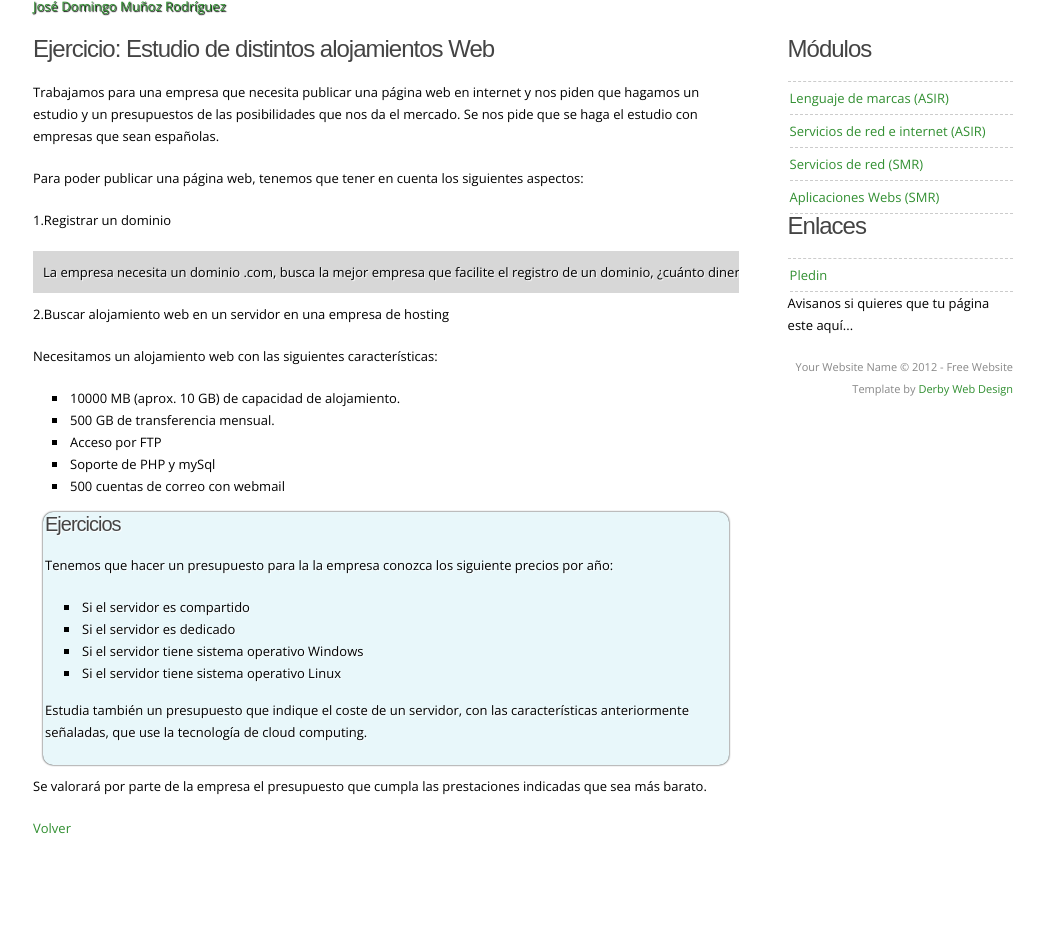
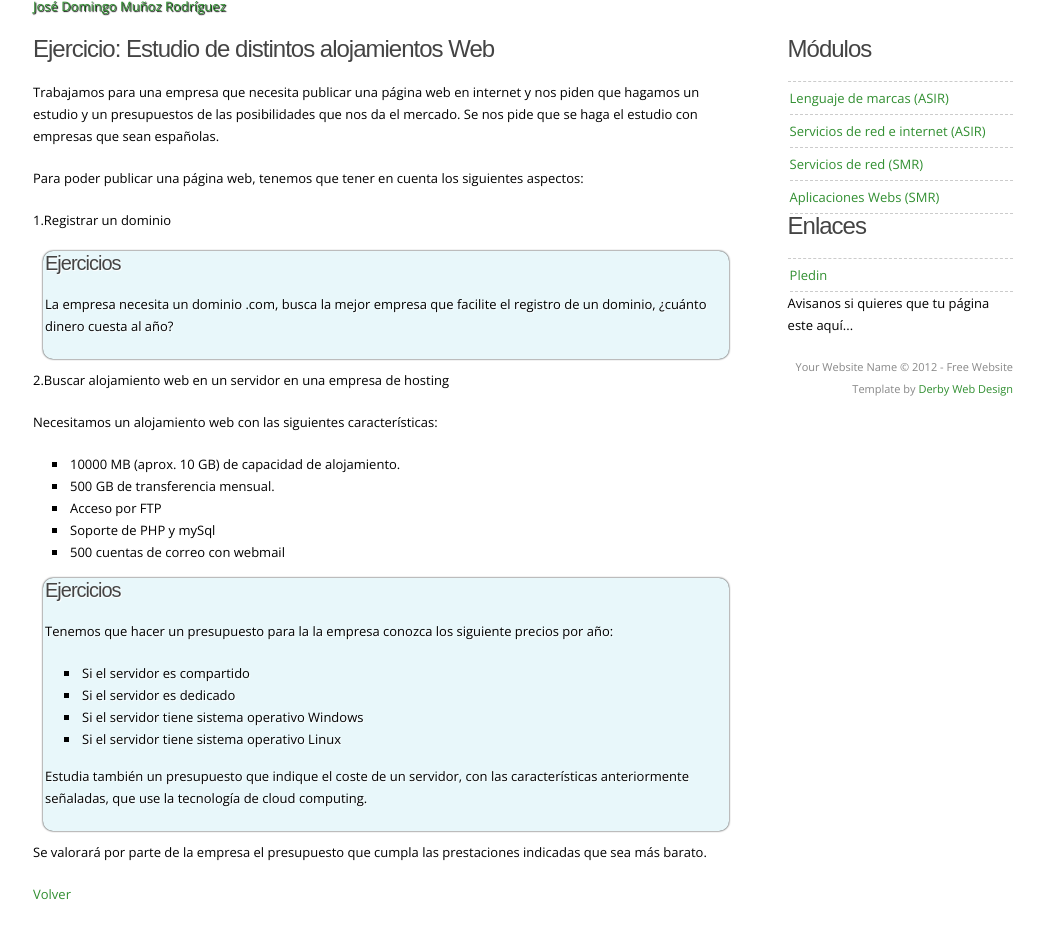
Before and after one commit to josedom24/josedom24.github.io, a Jekyll site: the page built from mod/serviciosgm/e_web_1.md, in a window 1280 px wide, cut to the strip 80-1005 px from the top of the page. Shown: the whole strip, without its empty margins (117-1161 px from the left). Built offline with Jekyll 4.4.1, drawn with Linux system fonts in a browser that asks for light colours; nearby versions of some CDN libraries; some web fonts are replaced; library files that are not in the unit come from our copies; before the commit the page ends 939 px from its top, so only the background shows below that.

Commit message:
Ejercicio1 web

```diff
--- a/mod/serviciosgm/e_web_1.md
+++ b/mod/serviciosgm/e_web_1.md
@@ -11,8 +11,11 @@ Trabajamos para una empresa que necesita publicar una página web en internet y
 Para poder publicar una página web, tenemos que tener en cuenta los siguientes aspectos:
 
 1.Registrar un dominio
+<div class='ejercicios' markdown='1'>
+##### **Ejercicios**
 
-    La empresa necesita un dominio .com, busca la mejor empresa que facilite el registro de un dominio, ¿cuánto dinero cuesta al año?
+La empresa necesita un dominio .com, busca la mejor empresa que facilite el registro de un dominio, ¿cuánto dinero cuesta al año?
+</div>
 
 2.Buscar alojamiento web en un servidor en una empresa de hosting
 
```
